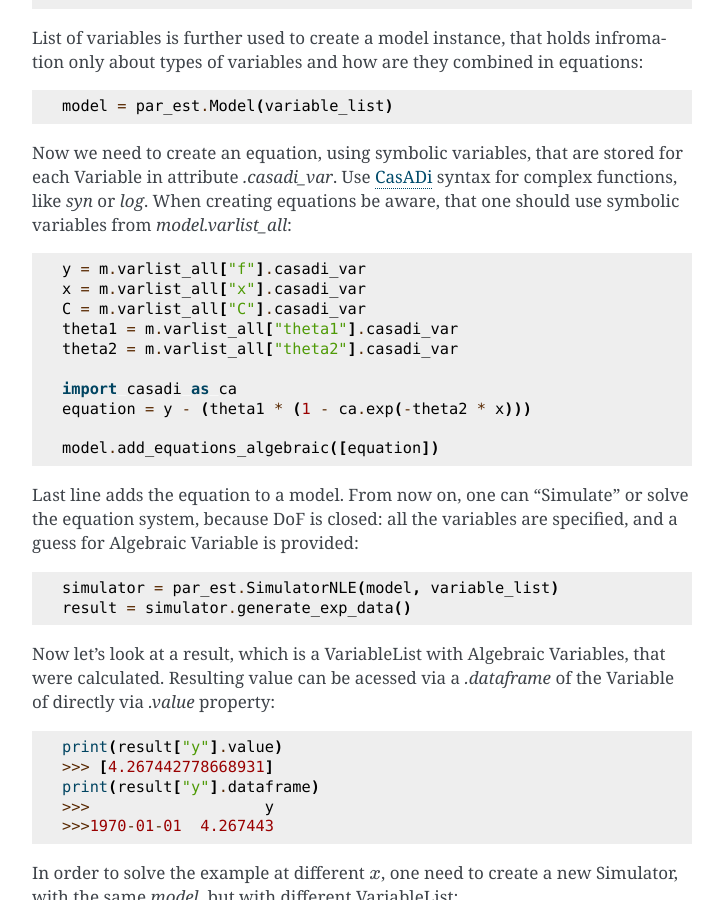
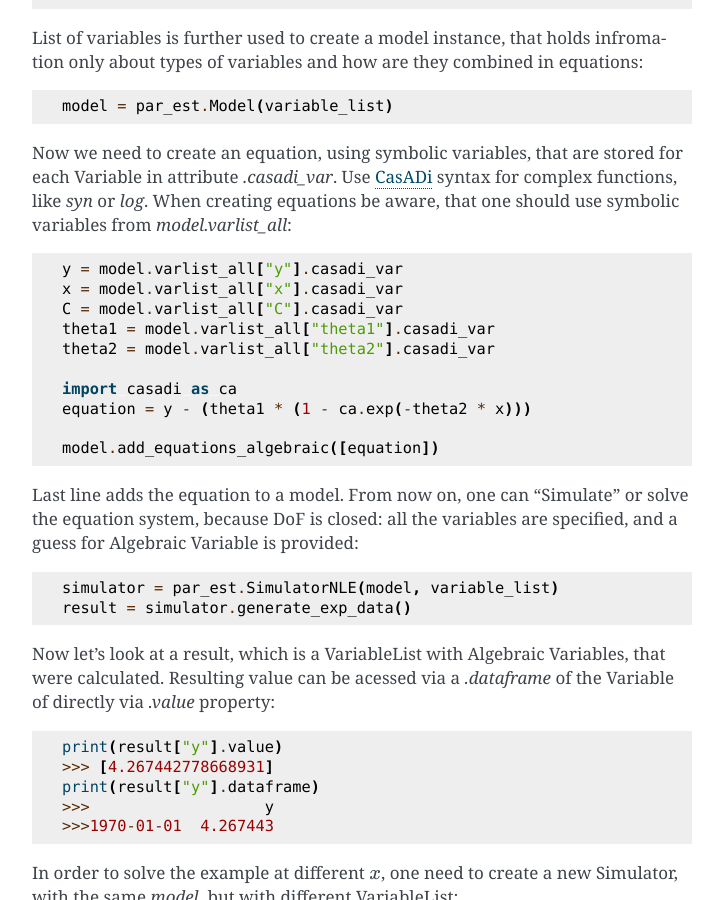
Before and after one commit to kozachynskyi/mopeds, a Sphinx documentation site: the page built from docs/5min_tutorial.rst, in a window 1280 px wide and 900 px high, scrolled down 1062 px. Shown: the whole window, without its empty margins (388-1111 px from the left). Built offline with Sphinx 7.4.7, drawn with Linux system fonts in a browser that asks for light colours.

Commit message:
fix: fixed naming issues f <-> y and m <-> model in 5min_tutorial.rst

```diff
--- a/docs/5min_tutorial.rst
+++ b/docs/5min_tutorial.rst
@@ -49,11 +49,11 @@ List of variables is further used to create a model instance, that holds infroma
 
 Now we need to create an equation, using symbolic variables, that are stored for each Variable in attribute `.casadi_var`. Use |casadi| syntax  for complex functions, like `syn` or `log`. When creating equations be aware, that one should use symbolic variables from `model.varlist_all`::
 
-    y = m.varlist_all["f"].casadi_var
-    x = m.varlist_all["x"].casadi_var
-    C = m.varlist_all["C"].casadi_var
-    theta1 = m.varlist_all["theta1"].casadi_var
-    theta2 = m.varlist_all["theta2"].casadi_var
+    y = model.varlist_all["y"].casadi_var
+    x = model.varlist_all["x"].casadi_var
+    C = model.varlist_all["C"].casadi_var
+    theta1 = model.varlist_all["theta1"].casadi_var
+    theta2 = model.varlist_all["theta2"].casadi_var
 
     import casadi as ca
     equation = y - (theta1 * (1 - ca.exp(-theta2 * x)))
```
